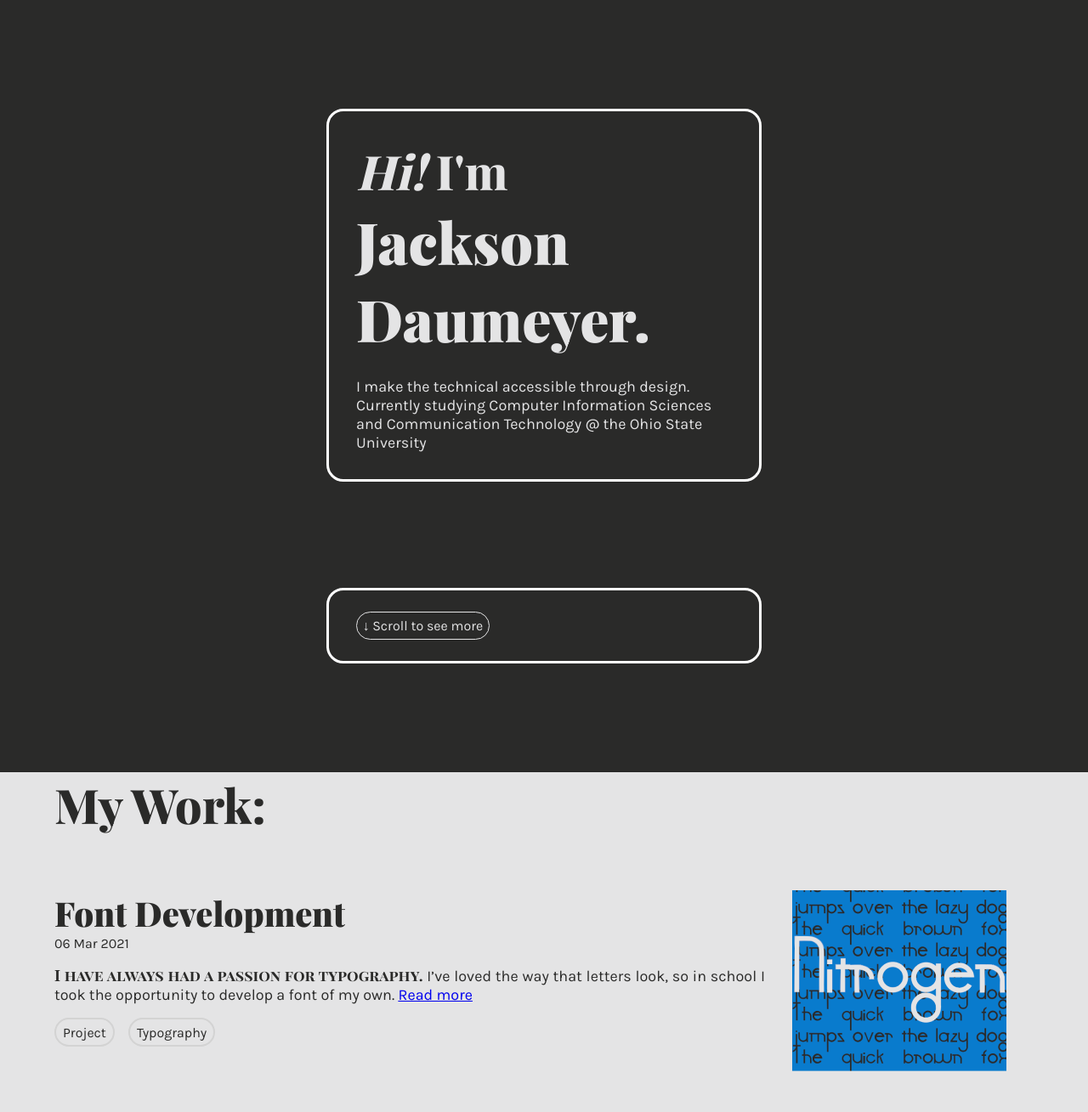
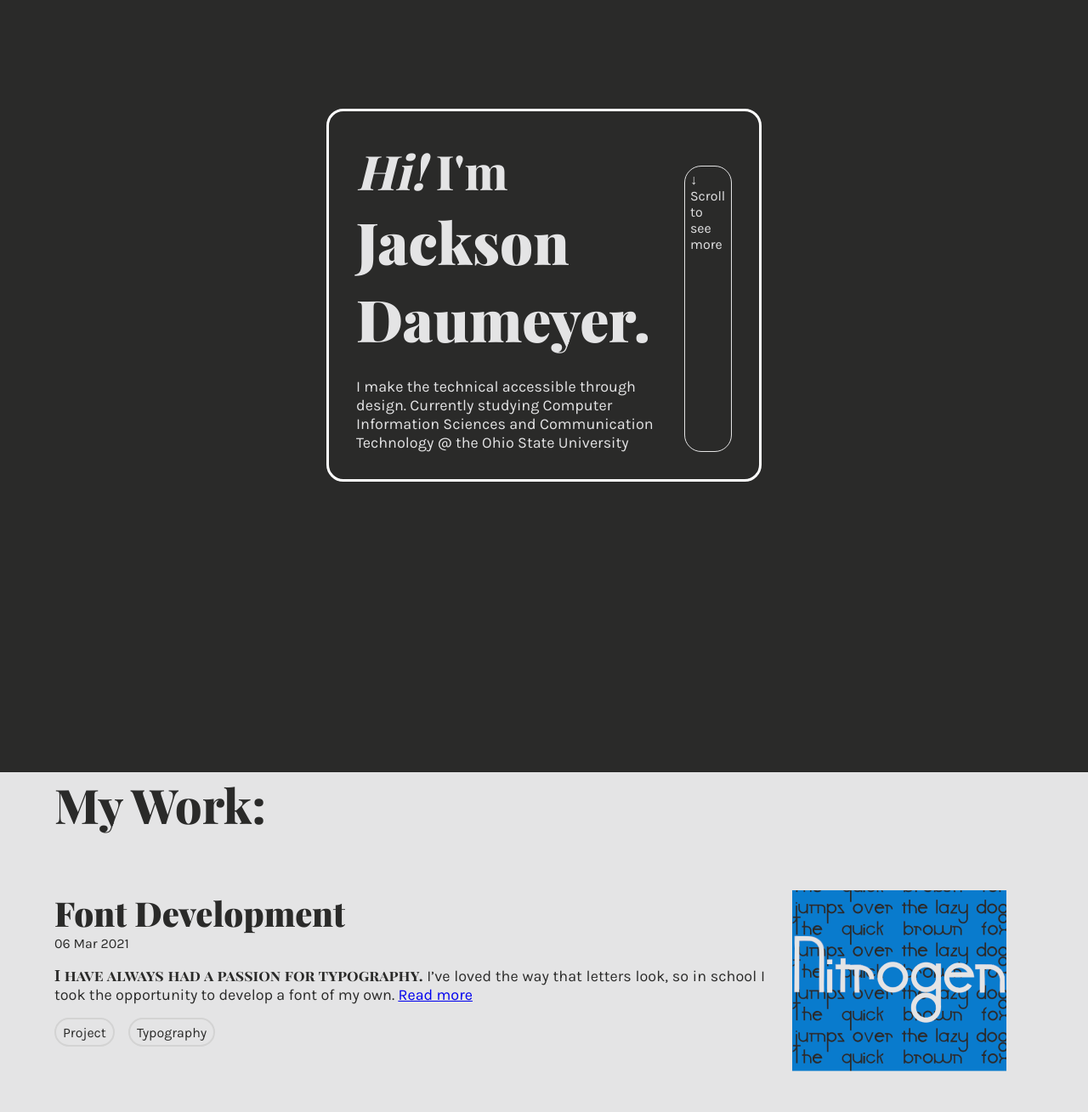
Before and after one commit to jdaumeyer/website, a Jekyll site: the page built from index.html, in a window 1280 px wide. Shown: the whole page at 85% size. Built offline with Jekyll 4.4.1, drawn with Linux system fonts in a browser that asks for light colours; some web fonts are replaced.

Commit message:
moved around html structure

```diff
--- a/css/style.css
+++ b/css/style.css
@@ -60,6 +60,17 @@ section.hero {
 	z-index: 2 !important;
 	background-color: var(--black);
 	color: var(--white);
+}
+
+.vertical {
+	display: flex;
+	flex-derection: column;
+
+}
+
+.horizontal {
+	display: flex;
+	flex-direction: row;
 }
 
 .hero a {
@@ -126,6 +137,7 @@ a.roundedchip {
 	border-radius: 20px;
 	text-decoration: none;
 	padding: 0.4em;
+	margin-top: 2em !important;
 	/* border-bottom: 2px dashed grey; */
 }
 
@@ -230,8 +242,9 @@ p {
 		padding-top: 10%;
 	}
 
-	section.hero > div {
+	section.hero > content {
 		width: 40vw;
+		height: auto;
 		padding: 2em;
 		border: 3px solid white;
 		border-radius: 20px;
--- a/index.html
+++ b/index.html
@@ -11,6 +11,7 @@ title: Jackson Daumeyer
 	{% include header.html %}
 
 	<section class="hero">
+		<content class="vertical">
 			<div>
 				<h2><em>Hi!</em> I'm </h2>
 				<h1> Jackson Daumeyer. </h1>
@@ -20,9 +21,8 @@ title: Jackson Daumeyer
 					and Communication Technology @ the Ohio State University
 				</p>
 			</div>
-		<div>
 			<a class="roundedchip" href="#section1"> &#8595; Scroll to see more </a>
-		</div>
+		</content>
 	</section>
 
 	<section class="work bloglist" id="section1">
@@ -31,7 +31,7 @@ title: Jackson Daumeyer
 			<h2> My Work: </h2>
 		</div>
 
-		{% for post in site.categories.work limit:3%}
+		{% for post in site.categories.work limit:5%}
 			{% include postcard.html %}
 		{% endfor %}
 
```
Lines whose indentation alone changed are shown as unchanged.
